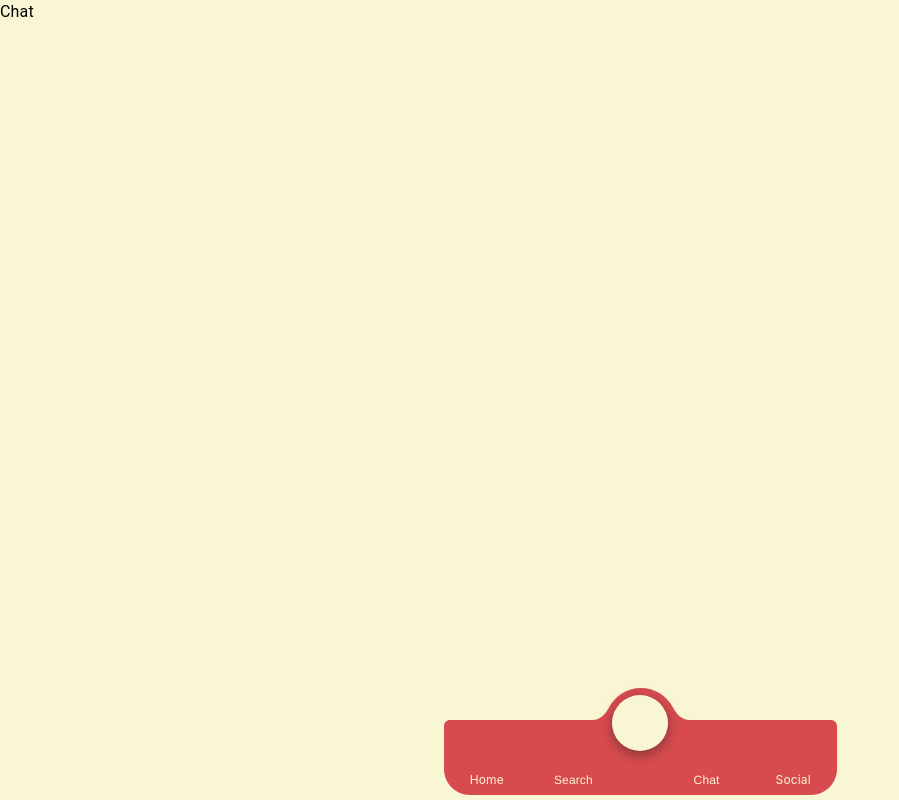
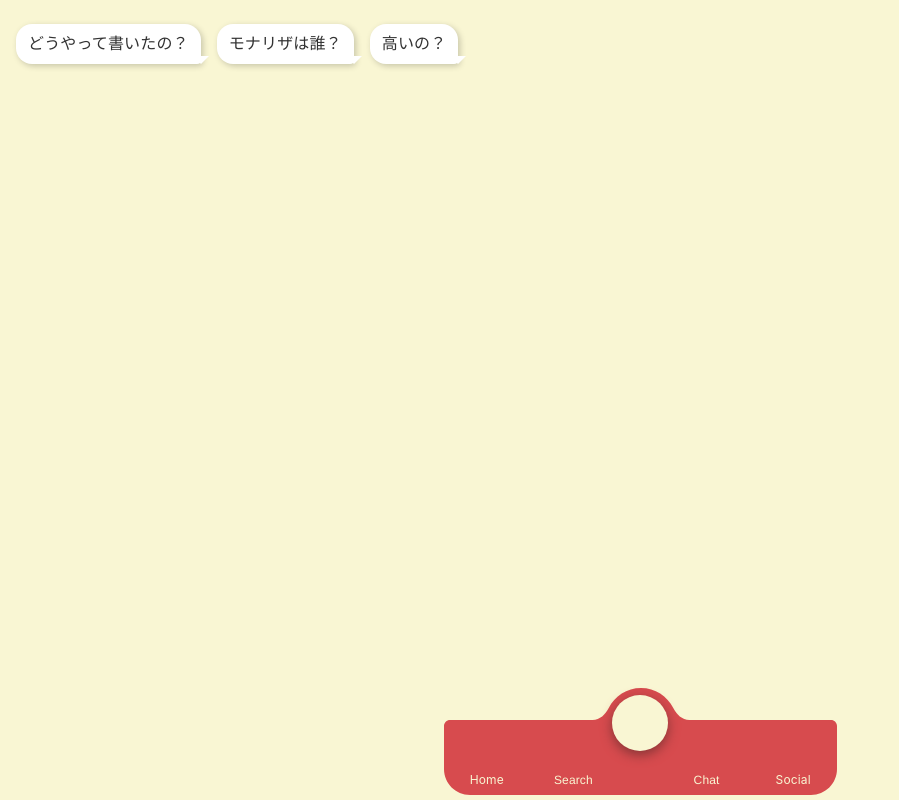
Before and after one commit to tsukuba-cojt/artie, a Next.js app: page /chat in a window 1280 px wide. Shown: the whole page, without its empty margins (0-899 px from the left). Built offline with nearby package versions, Linux system fonts and the light colour scheme; some icons are missing.

Commit message:
チャットサジェスチョンボタン

```diff
--- a/src/app/api/works/basic/route.ts
+++ b/src/app/api/works/basic/route.ts
@@ -11,7 +11,7 @@ export async function GET(req: NextRequest) {
   if (!id) {
     return NextResponse.json(
       { error: "Missing or invalid id parameter" },
-      { status: 400 }
+      { status: 400 },
     );
   }
 
@@ -27,7 +27,7 @@ export async function GET(req: NextRequest) {
     if (error || !data) {
       return NextResponse.json(
         { error: "Work not found or error fetching description" },
-        { status: 404 }
+        { status: 404 },
       );
     }
 
@@ -35,7 +35,7 @@ export async function GET(req: NextRequest) {
   } catch (err) {
     return NextResponse.json(
       { error: "An unexpected error occurred" },
-      { status: 500 }
+      { status: 500 },
     );
   }
 }
--- a/src/app/chat/page.tsx
+++ b/src/app/chat/page.tsx
@@ -1,8 +1,40 @@
 "use client";
 
+import SpeechBubble from "@/features/base/components/SpeechBubble";
+import ClickableSpeechBubble from "@/features/chat/components/SuggestionButton";
+import SpeechBubbleButton from "@/features/chat/components/SuggestionButton";
 import React from "react";
-import { Box } from "@mui/material";
 
-export default function Home() {
-  return <Box>Chat</Box>;
-}
+const Example = () => {
+  const handleClick = () => {
+    console.log("Speech bubble clicked!");
+  };
+
+  return (
+    <div
+      style={{
+        display: "flex",
+        overflowX: "auto",
+        whiteSpace: "nowrap",
+        padding: "16px",
+        gap: "16px",
+        msOverflowStyle: "none",
+      }}
+    >
+      <ClickableSpeechBubble
+        content="どうやって書いたの？"
+        onClick={() => alert("Button clicked!")}
+      />
+      <ClickableSpeechBubble
+        content="モナリザは誰？"
+        onClick={() => alert("Button clicked!")}
+      />
+      <ClickableSpeechBubble
+        content="高いの？"
+        onClick={() => alert("Button clicked!")}
+      />
+    </div>
+  );
+};
+
+export default Example;
--- a/src/features/base/components/SpeechBubble.tsx
+++ b/src/features/base/components/SpeechBubble.tsx
@@ -4,7 +4,7 @@ import React from "react";
 import { Box, Typography } from "@mui/material";
 
 interface SpeechBubbleProps {
-  content: string;
+  content: string | React.ReactNode;
   sender?: boolean;
   bubbleColor?: string;
 }
--- /dev/null
+++ b/src/features/chat/components/SuggestionButton.tsx
@@ -0,0 +1,61 @@
+"use client";
+
+import React from "react";
+import { Box, Button, Typography } from "@mui/material";
+
+interface ClickableSpeechBubbleProps {
+  content: string | React.ReactNode;
+  onClick?: () => void; // Callback for button click
+}
+
+const ClickableSpeechBubble: React.FC<ClickableSpeechBubbleProps> = ({
+  content,
+  onClick,
+}) => {
+  const bubbleColor = "common.white";
+
+  return (
+    <Box
+      sx={{
+        display: "flex",
+        justifyContent: "flex-end",
+        marginY: "8px",
+        position: "relative", // Allow absolute positioning for the tail
+      }}
+    >
+      <Button
+        onClick={onClick}
+        sx={{
+          backgroundColor: bubbleColor,
+          color: "common.black",
+          maxWidth: "100%",
+          padding: "8px 12px",
+          borderRadius: "16px 16px 4px 16px",
+          boxShadow: "2px 2px 6px rgba(0, 0, 0, 0.2)",
+          textTransform: "none", // Prevents uppercase transformation of button text
+          whiteSpace: "nowrap", // Ensures text stays on one line
+          wordWrap: "normal", // Prevents word wrapping
+        }}
+      >
+        <Typography variant="body1" sx={{ textAlign: "left" }}>
+          {content}
+        </Typography>
+      </Button>
+
+      {/* Tail */}
+      <Box
+        sx={{
+          position: "absolute",
+          bottom: "-8px", // Adjust position to align with the bubble
+          width: 0,
+          height: 0,
+          border: "8px solid transparent",
+          borderTopColor: bubbleColor,
+          right: "-8px",
+        }}
+      />
+    </Box>
+  );
+};
+
+export default ClickableSpeechBubble;
```
Also changed, not shown: src/lib/supabase/middleware.ts (+1 -19 lines), src/app/scan/GeistVF.woff (renamed from src/app/fonts/GeistVF.woff).
